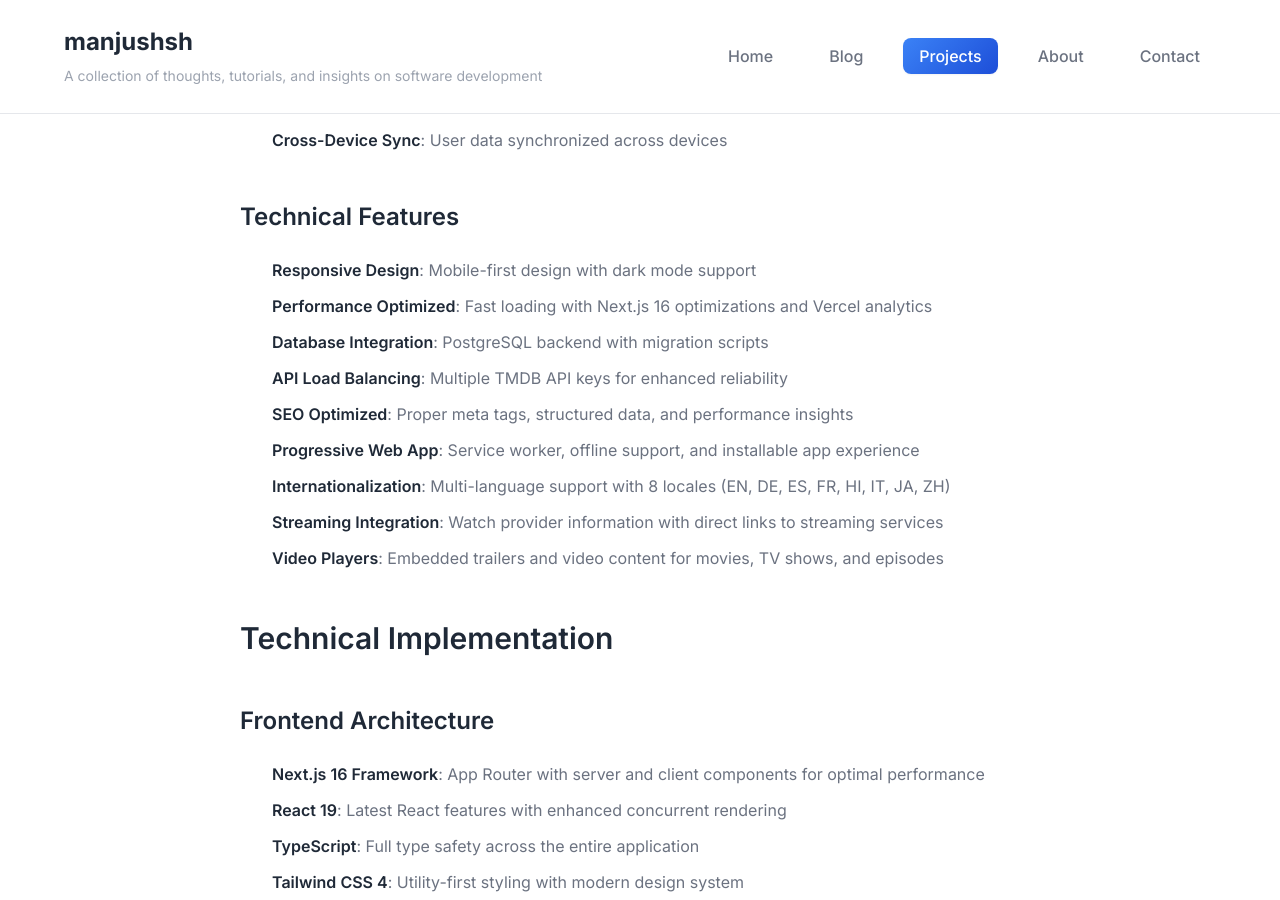
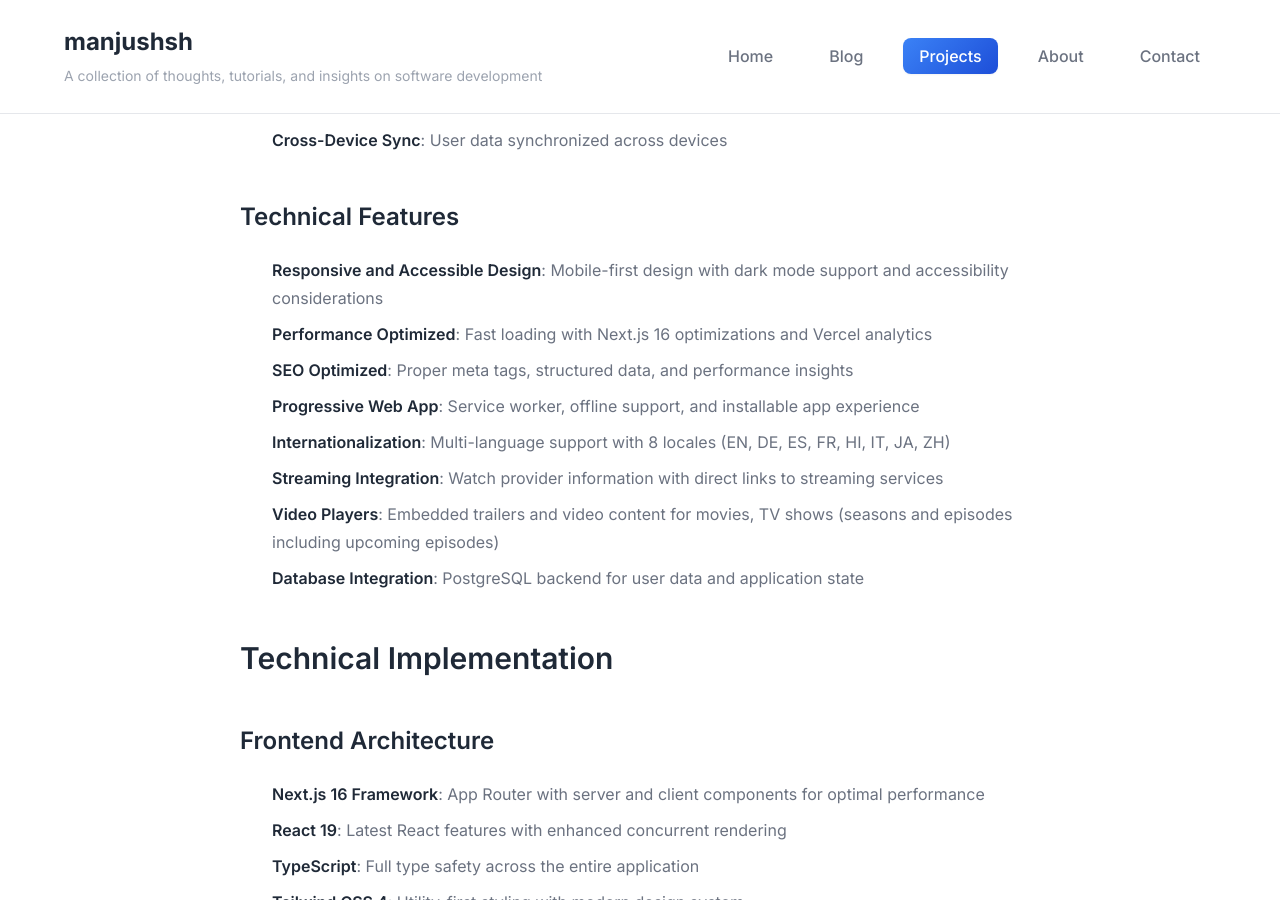
Before and after one commit to manjushsh/manjushsh, a Jekyll site: the page built from _projects/tmdb-movie-listings.md, in a window 1280 px wide and 900 px high, scrolled down 2130 px. Built offline with Jekyll 4.4.1, drawn with Linux system fonts in a browser that asks for light colours; some of the changed text lies outside the part shown.

Commit message:
misc: update article for TMDB project

```diff
--- a/_projects/tmdb-movie-listings.md
+++ b/_projects/tmdb-movie-listings.md
@@ -1,6 +1,6 @@
 ---
-title: "TMDB Movie Listings"
-description: "A modern, full-featured movie and TV show discovery application built with Next.js 15, React 19, and Tailwind CSS. Features comprehensive search, user authentication, personal lists, and advanced filtering with PostgreSQL backend."
+title: "The MovieDB"
+description: "A modern, full-featured movie, TV show and cast discovery application built with Next.js 16, React 19, and Tailwind CSS. Features comprehensive search, user authentication, personal lists, and advanced filtering with PostgreSQL."
 date: 2025-10-23
 tech_stack:
   - "Next.js 16"
@@ -23,12 +22,12 @@
 features:
   - "Browse trending, popular, and top-rated movies & TV shows"
   - "Detailed movie/TV pages with cast, crew, images, trailers, and reviews"
+  - "Browse seasons and episodes for TV shows including upcoming episodes for seasons"
   - "User authentication with secure JWT-based sessions"
   - "Personal favorites and watchlist management"
   - "Advanced search and filtering capabilities"
   - "Responsive design with dark mode support"
   - "PostgreSQL database with migrations"
-  - "API load balancing with multiple TMDB keys"
   - "SEO optimized with performance analytics"
   - "Progressive Web App (PWA) with offline support"
   - "Multi-language support (8 languages)"
@@ -55,15 +54,14 @@
 - **Cross-Device Sync**: User data synchronized across devices
 
 ### Technical Features
-- **Responsive Design**: Mobile-first design with dark mode support
+- **Responsive and Accessible Design**: Mobile-first design with dark mode support and accessibility considerations
 - **Performance Optimized**: Fast loading with Next.js 16 optimizations and Vercel analytics
-- **Database Integration**: PostgreSQL backend with migration scripts
-- **API Load Balancing**: Multiple TMDB API keys for enhanced reliability
 - **SEO Optimized**: Proper meta tags, structured data, and performance insights
 - **Progressive Web App**: Service worker, offline support, and installable app experience
 - **Internationalization**: Multi-language support with 8 locales (EN, DE, ES, FR, HI, IT, JA, ZH)
 - **Streaming Integration**: Watch provider information with direct links to streaming services
-- **Video Players**: Embedded trailers and video content for movies, TV shows, and episodes
+- **Video Players**: Embedded trailers and video content for movies, TV shows (seasons and episodes including upcoming episodes)
+- **Database Integration**: PostgreSQL backend for user data and application state
 
 ## Technical Implementation
 
```
Also changed, not shown: other parts of _projects/tmdb-movie-listings.md (+3 -4 lines).
